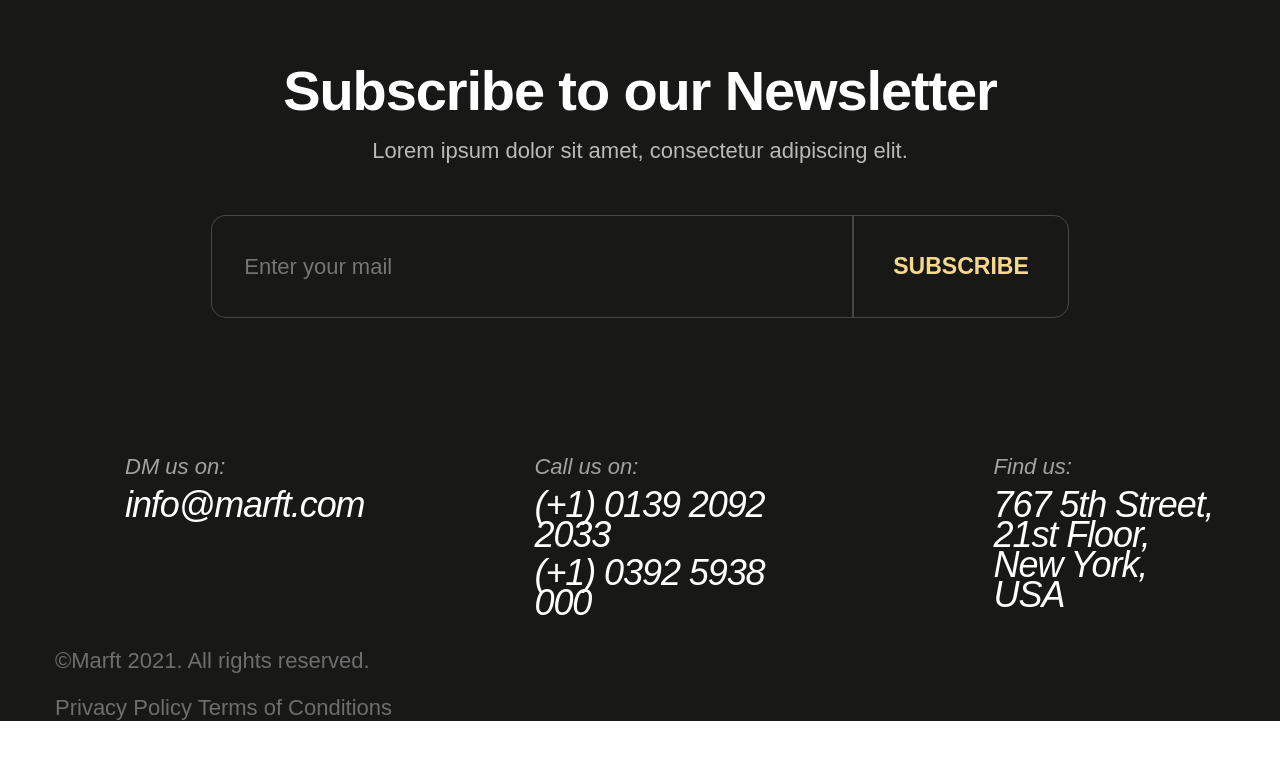
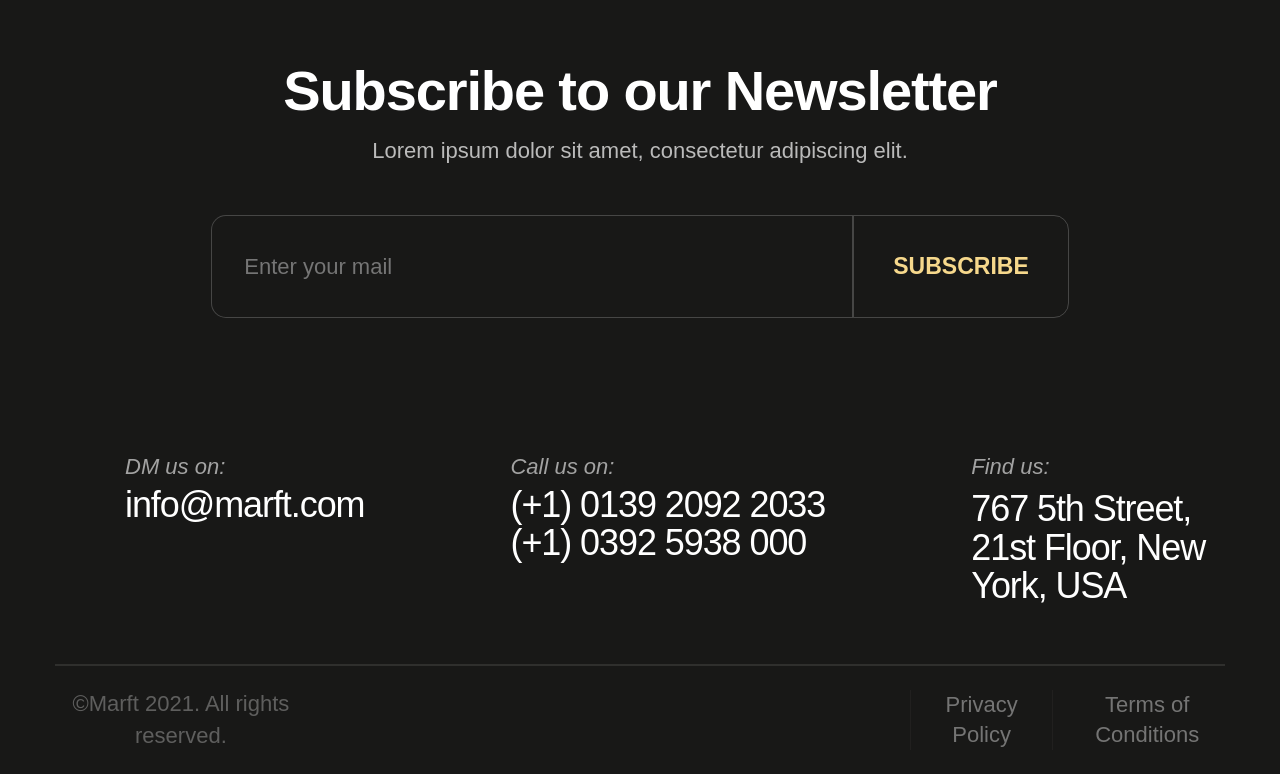
Before and after one commit to OlegNestayko/Free-Marketing-Landing-practice, a plain HTML site: page index.html in a window 1280 px wide. Shown: the part 6977-7751 px from the top of the page. Before the commit the page ends 7698 px from the top, so only its background shows below. Drawn offline with nearby package versions, Linux system fonts and the light colour scheme; files whose address does not match are found by name; a web font is replaced by a local one.

Commit message:
added styles

```diff
--- a/index.html
+++ b/index.html
@@ -230,8 +230,9 @@
 
 	</main>
 	<!-- Footer Section -->
-	<div class="footer-wrapper">
-		<footer class="footer">
+
+	<footer class="footer">
+		<div class="footer-wrapper">
 			<a href="./index.html" class="footer-logo link">Marft<span class="accent">.</span>
 			</a>
 			<p class="footer-text">Lorem ipsum dolor sit amet elit, sed do tempor solor ut dolore magna</p>
@@ -271,18 +272,21 @@
 					</li>
 					<li class="footer-adress-items">
 						<p class="footer-adress-text">Find us:</p>
-						<a href="" class="footer-adress-link link">767 5th Street,
+						<a href="" class="footer-adress-link link curent">767 5th Street,
 							21st Floor, New York, USA</a>
 					</li>
 				</ul>
 			</address>
+		</div>
 
+		<div class="footer-underline">
 			<p class="copyright-text">&#169;Marft 2021. All rights reserved.</p>
 			<a href="" class="copyright-link link">Privacy Policy</a>
 			<a href="" class="copyright-link link">Terms of Conditions</a>
+		</div>
 
-		</footer>
-	</div>
+	</footer>
+
 
 </body>
 
--- a/styles/styles.css
+++ b/styles/styles.css
@@ -31,6 +31,7 @@
 .btn {
   border-style: none;
   background-color: transparent;
+  cursor: pointer;
 }
 * {
   box-sizing: border-box;
@@ -512,13 +513,24 @@ body {
 }
 
 /* Footer */
-.footer-wrapper {
+
+.footer {
   background-color: var(--secondary-color);
 }
-.footer {
+
+.footer-wrapper {
   width: 1170px;
   margin: 0 auto;
 }
+
+.footer-wrapper::after {
+  content: '';
+  display: block;
+  width: 100%;
+  height: 2px;
+  background-color: rgba(243, 239, 228, 0.1);
+}
+
 .footer-logo {
   display: block;
   padding-top: 90px;
@@ -546,6 +558,7 @@ body {
 .footer-list {
   display: flex;
   padding-left: 0;
+
   margin: 0px 0px 72px 0px;
 }
 .footer-items {
@@ -611,22 +624,16 @@ body {
   border: 1px solid rgba(255, 255, 255, 0.2);
   border-radius: 0px 15px 15px 0px;
 }
-.footer-adress {
-}
-/* .footer-adress::after {
-  content: '';
-  width: 1500px;
-  height: 2px;
-  display: block;
-  background-color: rgba(243, 239, 228, 0.2);
-} */
+
 .footer-adress-list {
   padding-left: 0;
+  padding-bottom: 60px;
   margin-top: 0;
+  margin-bottom: 0;
   display: flex;
 }
 .footer-adress-items {
-  margin-left: 170px;
+  margin-left: 146px;
 }
 .footer-adress-items:first-child {
   margin-left: 70px;
@@ -648,6 +655,7 @@ body {
 }
 .footer-adress-link {
   display: block;
+  font-style: normal;
   font-weight: 400;
   font-size: 36px;
   line-height: 0.83;
@@ -657,7 +665,37 @@ body {
   color: var(--main-light-color);
   margin-bottom: 8px;
 }
+.curent {
+  line-height: 1.06;
+}
+
+.footer-underline {
+  display: flex;
+  align-items: center;
+  text-align: center;
+
+  width: 1170px;
+  margin: 0 auto;
+}
+
 .copyright-text {
+  margin-right: 587px;
+
+  line-height: 1.45;
+
+  color: var(--main-light-color);
+
+  opacity: 0.3;
 }
+
 .copyright-link {
+  font-size: 22px;
+  line-height: 1.36;
+
+  color: var(--main-light-color);
+
+  opacity: 0.4;
+  border-left: 1px solid rgba(243, 239, 228, 0.1);
+  margin-left: 16px;
+  padding-left: 16px;
 }
```
